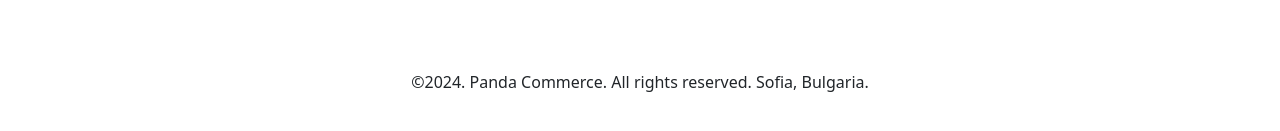
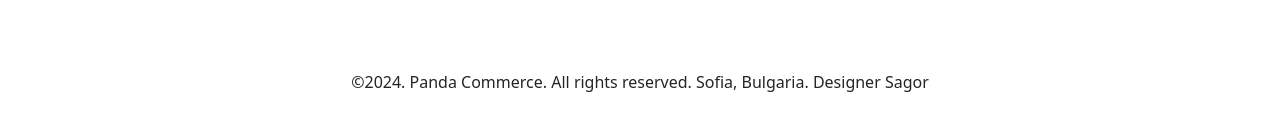
Before and after one commit to syncsagor/panda-commerce, a plain HTML site: page index.html in a window 1280 px wide. Shown: the part 2820-2951 px from the top of the page. Drawn offline with Linux system fonts and the light colour scheme.

Commit message:
footer text

```diff
--- a/index.html
+++ b/index.html
@@ -237,7 +237,7 @@ Exercitation veniam consequat sunt nostrud amet.</p>
 
 <div class="container" id="about">
   <footer class="d-flex align-content-center justify-content-center">
-    <p>©2024. Panda Commerce. All rights reserved. Sofia, Bulgaria.</p>
+    <p>©2024. Panda Commerce. All rights reserved. Sofia, Bulgaria. Designer Sagor</p>
   </footer>
 </div>
 
```
